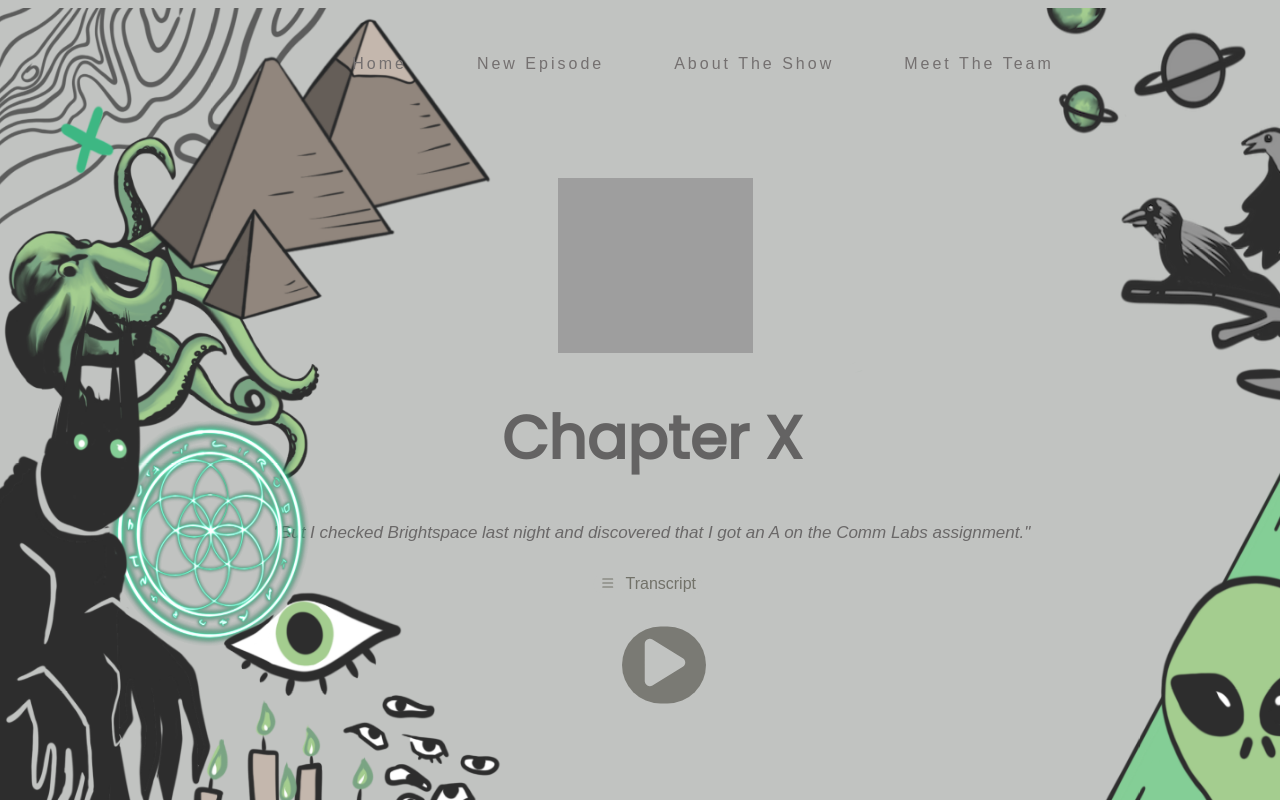
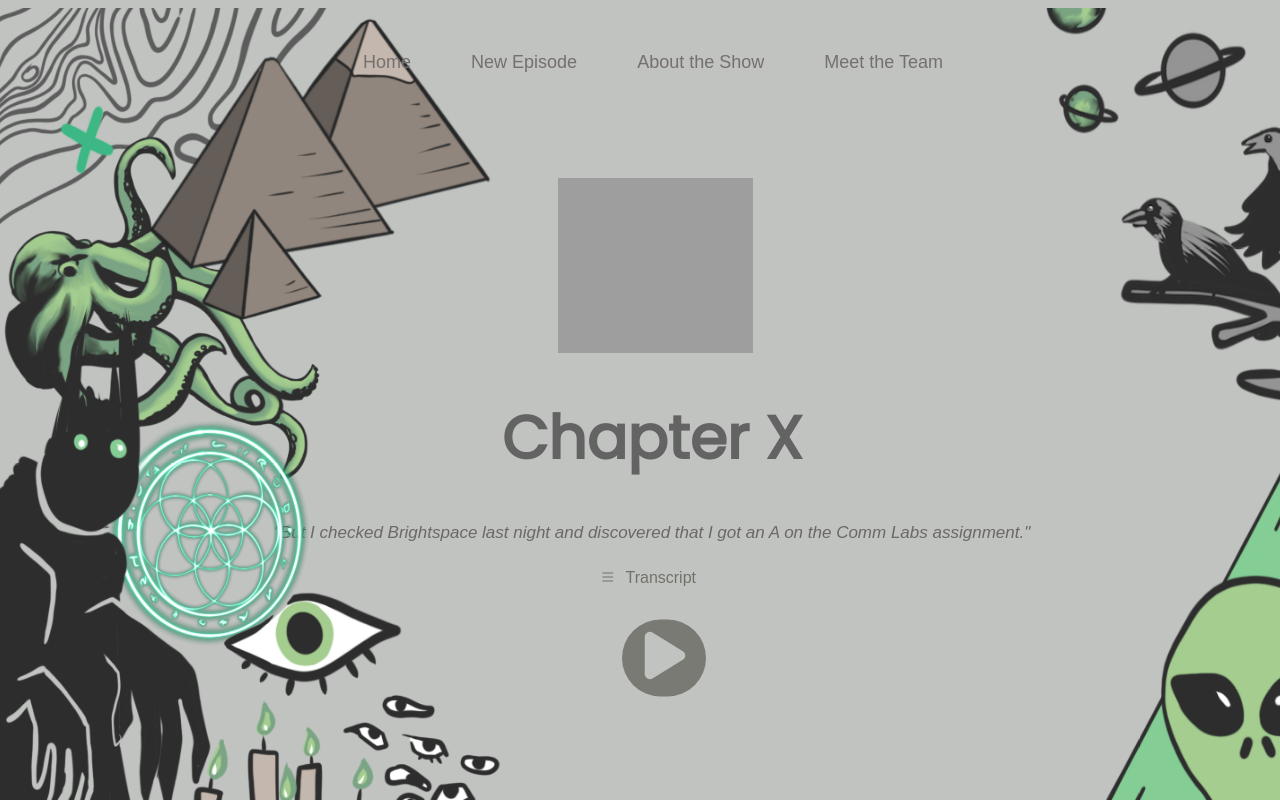
Before and after one commit to ayshaalmheiri/CampusConspiracies-, a plain HTML site: page episode.html in a window 1280 px wide. Drawn offline with Linux system fonts and the light colour scheme; grey boxes are pictures that could not be loaded.

Commit message:
Update episode.css

```diff
--- a/episode.css
+++ b/episode.css
@@ -2,44 +2,45 @@ body{
   background-color: #c1c3c1;
   }
 
-  nav{
-    position: fixed;
-     display: flex;
-     width:100%;
-     justify-content: space-around;
-     height: 80px;
-     line-height:80px;
-     z-index: 111;
+nav {
+  position: fixed; /* Fixed position to make the nav bar stay at the top */
+  top: 0; /* Optional: Specify the distance from the top of the viewport */
+  width: 100%; /* Make the nav bar span the entire width */
+  z-index: 999; /* z-index to ensure it appears above other content */
 }
 
-   .nav-items{
+  nav ul {
+    list-style: none;
     display: flex;
-     float: right;
-     padding-left: 150px;
+    list-style: none;
+    padding: 0;
+    justify-content: center; /* Center the navigation items horizontally */
+    text-align: center; /* Center the text within each list item */
+    margin-left: 10px;
   }
 
-   .nav-items li{
-     list-style: none;
-     margin: 0 15px;
+  nav li {
+    padding-top: 26px;
+    margin: 0 10px;
+    font-family: sans-serif;
     font-weight: bold;
   }
 
-   .nav-items li a{
-   font-size: 16px;
-   color:#747070;
-   letter-spacing: 3px;
+  nav a {
     text-decoration: none;
-   text-transform: capitalize;
-   margin-right: 40px;
-   font-family: sans-serif;
+    color: #747070;
+    transition: background-color 0.3s, color 0.3s;
+    padding: 10px 20px;
+    border-radius: 20px;
+    font-size: 18px;
+    font-family: sans-serif; /* Use sans-serif font */
+    font-weight: normal; /* Make it not bold */
+    line-height: normal; /* Remove any additional line-height that makes it appear higher */
   }
 
-   .nav-items li:hover a{
+  nav a:hover {
     background-color: #9a9d9a;
     color: white;
-    border-radius: 20px;
-    padding: 10px 10px;
-    font-family: sans-serif;
   }
 
   .nav-items li:active a{
@@ -164,6 +165,7 @@ letter-spacing: 1.5;
   font-size: 17px;
   color: #6a6868;
   font-family: sans-serif;
+  padding-bottom: 12px;
 }
 
 /* Overlay */
@@ -236,7 +238,7 @@ letter-spacing: 1.5;
 
 /* CSS applied to buttons are applied to all buttons on page */
 button {
-  position:flex;
+  display:flex;
   transform:translate(-50%,-50%);
   font-size:18px;
   border:none;
@@ -262,6 +264,7 @@ opacity: 0.8;
 /* Adjusting transcript icon */
 .transcript-btn svg {
   margin-right: 10px;
+
 }
 
 /*Adjusting text within <a> element*/
```
Lines whose indentation alone changed are shown as unchanged.
